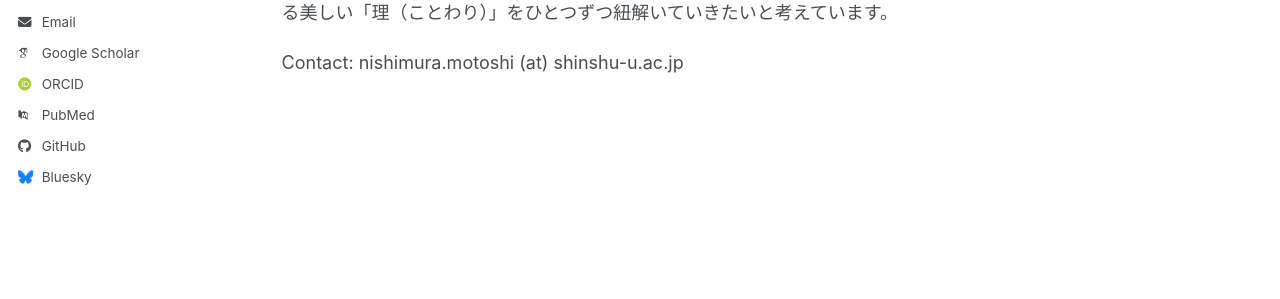
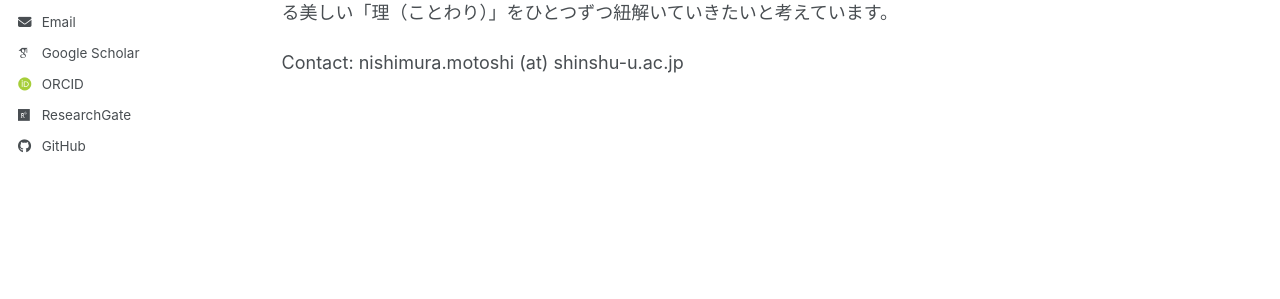
Before and after one commit to MotoshiNishimura/MotoshiNishimura.github.io, a Jekyll site: the page built from _pages/about.md, in a window 1280 px wide. Shown: the part 434-733 px from the top of the page. Built offline with Jekyll 4.4.1, drawn with Linux system fonts in a browser that asks for light colours; some web fonts are replaced; a script bundle is joined from its source files by our own code; library files that are not in the unit come from our copies; some of the changed lines change nothing that is shown.

Commit message:
Update _config.yml

```diff
--- a/_config.yml
+++ b/_config.yml
@@ -35,14 +35,14 @@ author:
   # Academic websites
   academia         : # URL
   arxiv            : # URL - Update with the correct link to your profile
-  googlescholar    : "https://scholar.google.com/citations?user=PS_CX0AAAAAJ"
+  googlescholar    : "https://scholar.google.co.jp/citations?user=1YVm9w4AAAAJ&hl=ja"
   inspire-hep      : # URL
   impactstory      : # URL
   orcid            : "https://orcid.org/0000-0003-3613-7546"
   semantic         : # URL
   ssrn             : # URL
-  pubmed           : "https://www.ncbi.nlm.nih.gov/pubmed/?term=john+snow"
-  researchgate     : # URL
+  pubmed           : # URL
+  researchgate     : "https://www.researchgate.net/profile/Motoshi-Nishimura-2?ev=hdr_xprf&_sg=qZF4ows92vJd31VIBzK4UuoOTA0xaBIBmrqNX6ZSOsu9iOgUFhAUQYr-6PqVY35tFuXhglsv7UEF62D3l88T2-NV# URL"
   scopus           : # URL
   zotero           : # URL
 
@@ -57,7 +57,7 @@ author:
 
   # Social media
   artstation       : # Username
-  bluesky          : "bsky.app" # Replace this with you Bluesky username
+  bluesky          : # Username
   facebook         : # Username
   flickr           : # Username
   foursquare       : # Username
```
